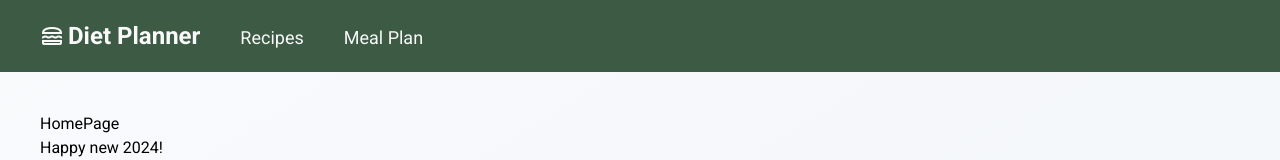
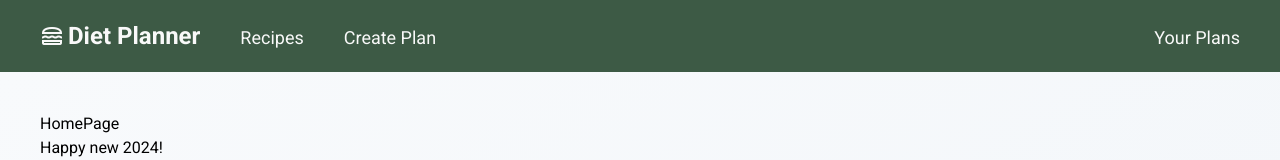
Before and after one commit to JacekGaw/Diet-Planner, a React (Create React App) app: page / in a window 1280 px wide. Shown: the top 160 px of the page. Built offline with nearby package versions, Linux system fonts and the light colour scheme.

Commit message:
Add styling to navigation

```diff
--- a/src/components/Menu.jsx
+++ b/src/components/Menu.jsx
@@ -4,25 +4,34 @@ import { NavLink } from "react-router-dom";
 const Menu = () => {
   return (
     <menu className="w-full bg-dark-green z-50">
-      <ul className="flex p-5 justify-start items-end">
+      <ul className="flex px-5 justify-between items-end w-full">
+        <div className="flex items-end">
           <NavLink to="/">
-          <h2 className="px-5 text-2xl text-white hover:drop-shadow-md font-bold flex items-center">
-            <div class="material-symbols-outlined text-2xl mr-1">lunch_dining</div>
-            <div>Diet
-            Planner</div>
+            <h2 className="group p-5 text-2xl text-white hover:drop-shadow-md font-bold flex items-center">
+              <p class="material-symbols-outlined text-2xl mr-1 group-hover:rotate-6 group-hover:scale-110 transition-all duration-200">
+                lunch_dining
+              </p>
+              <div className="group-hover:translate-x-1 transition-all duration-200">Diet Planner</div>
             </h2>
           </NavLink>
           <NavLink
             to="/recipes"
-          className="px-5 text-lg hover:drop-shadow-md text-white"
+            className="p-5 text-lg hover:bg-darker-green hover:rounded-t-lg transition-all duration-200 text-white"
           >
             Recipes
           </NavLink>
           <NavLink
             to="/create-plan"
-          className="px-5 text-lg text-white hover:drop-shadow-md"
+            className="p-5 text-lg text-white hover:bg-darker-green hover:rounded-t-lg transition-all duration-200"
           >
-          Meal Plan
+            Create Plan
+          </NavLink>
+        </div>
+        <NavLink
+          to="/your-plans"
+          className="place-self-end	 p-5 text-lg text-white hover:bg-darker-green hover:rounded-t-lg transition-all duration-200"
+        >
+          Your Plans
         </NavLink>
       </ul>
     </menu>
--- a/tailwind.config.js
+++ b/tailwind.config.js
@@ -10,6 +10,7 @@ module.exports = {
         'green': '#588163',
         'green2': '#799A82',
         'dark-green': '#3d5a45',
+        'darker-green': '#36513E',
         'white': '#f9f9f9',
         'brown': '#816358',
         'light-brown': '#a6918a',
```
Lines whose indentation alone changed are shown as unchanged.
